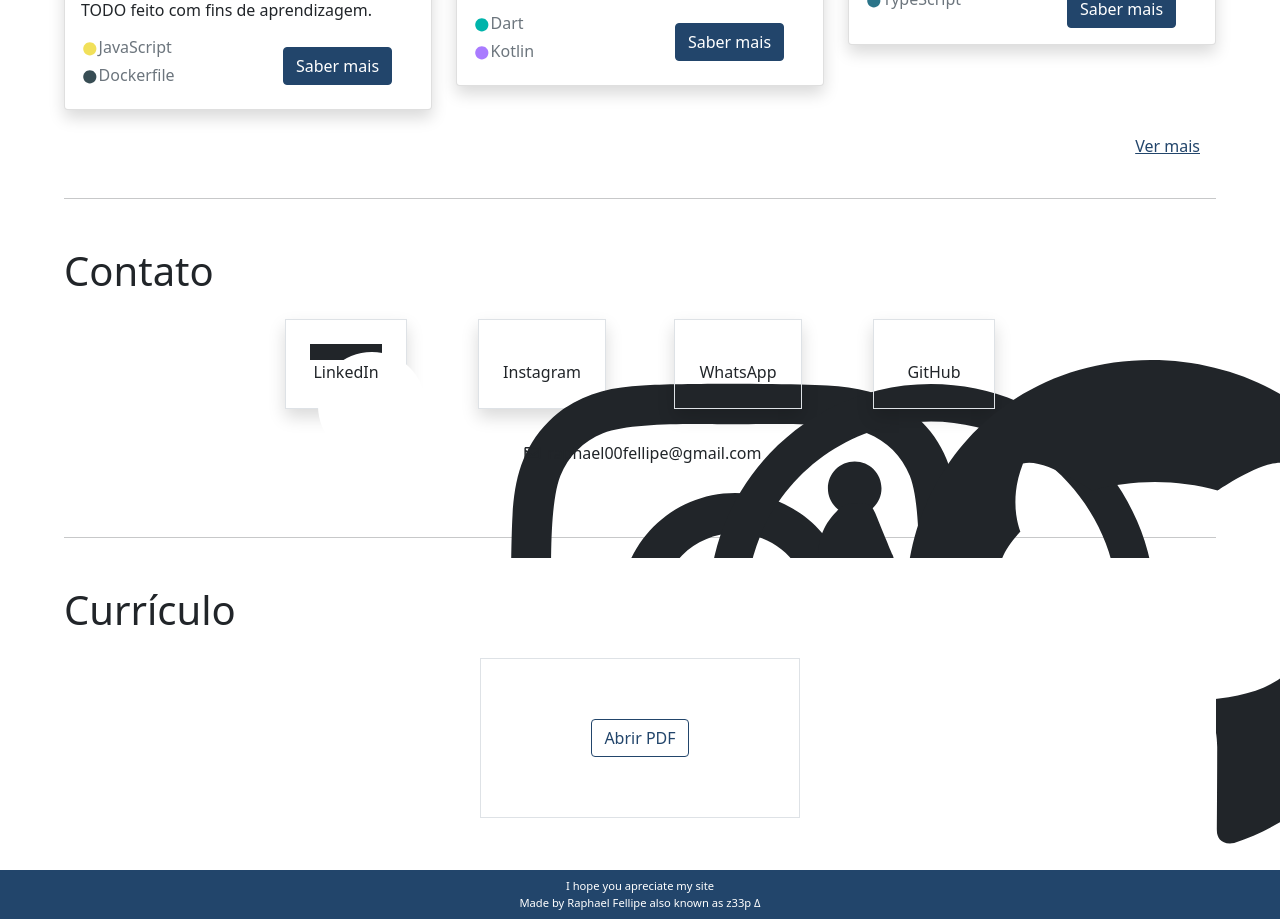
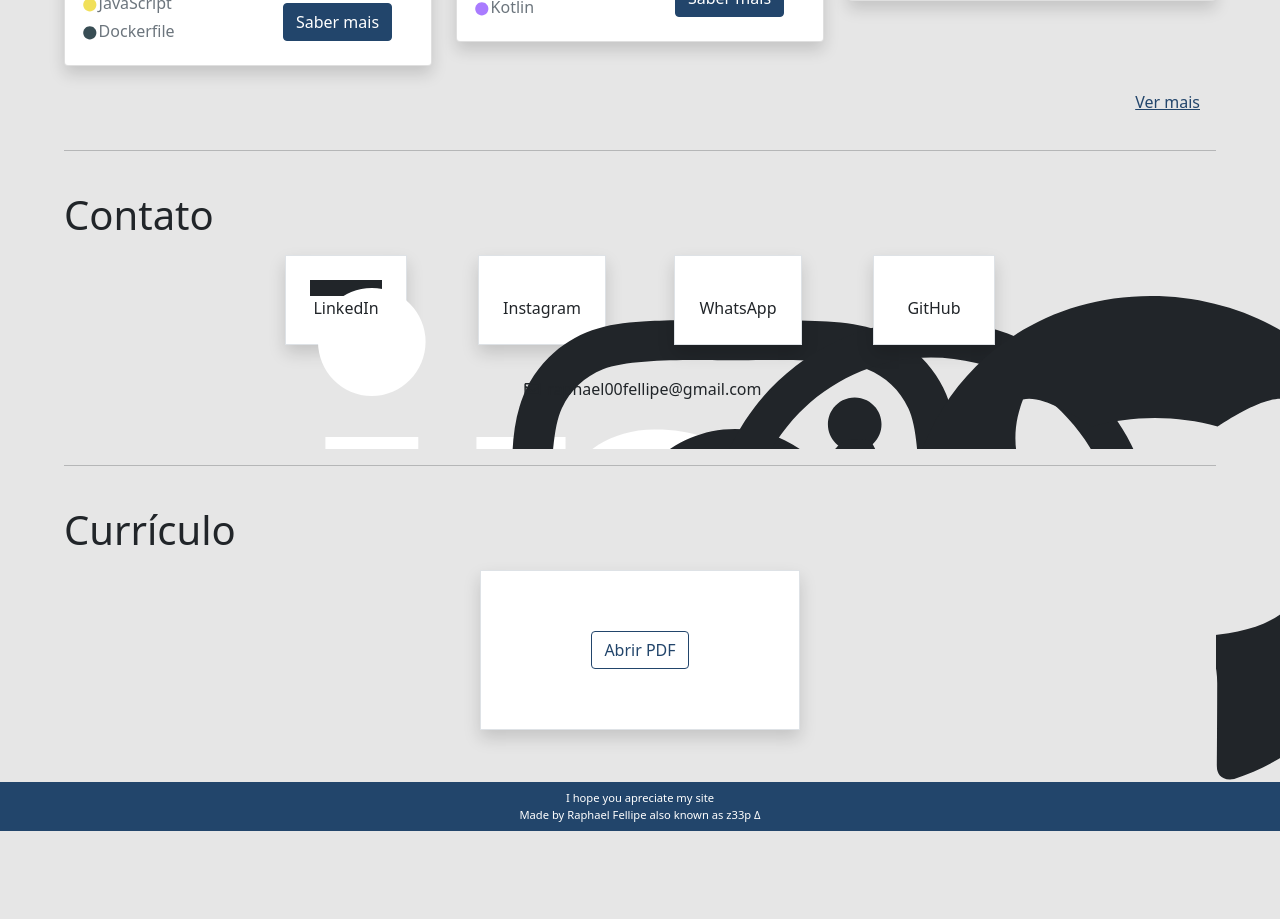
Before and after one commit to z33p/husky, a Next.js app: page / in a window 1280 px wide. Shown: the part 1880-2799 px from the top of the page. After the commit the page ends 2711 px from the top, so only its background shows below. Built offline with nearby package versions, Linux system fonts and the light colour scheme.

Commit message:
feat: background color gray #e6e6e6

```diff
--- a/styles/custom.scss
+++ b/styles/custom.scss
@@ -35,3 +35,7 @@ $grid-breakpoints: (
 }
 
 @import "../node_modules/bootstrap/scss/bootstrap";
+
+html, body, section > *, .section {
+  background-color: #e6e6e6;
+}
--- a/widgets/about_me.tsx
+++ b/widgets/about_me.tsx
@@ -27,7 +27,7 @@ export default function AboutMe() {
           posição de desenvolvedor pleno ainda durante meu segundo ano na
           faculdade.
         </p>
-        <p>
+        <p className="m-0">
           Eu amo investimento e negócios o que me leva a almejar um dia ter a
           oportunidade de abrir minha própria empresa, ou vir a me tornar sócio
           da próxima big tech. Em vista disso, fui levado por minha aspiração a
--- a/widgets/contact/card_contact.tsx
+++ b/widgets/contact/card_contact.tsx
@@ -24,7 +24,7 @@ export default function CardContact({
       href={url}
       target="_blank"
       rel="noreferrer"
-      className="text-dark text-decoration-none"
+      className="bg-white text-dark text-decoration-none"
       title={title}
       style={{ cursor: "pointer" }}
     >
--- a/widgets/contact/contact.tsx
+++ b/widgets/contact/contact.tsx
@@ -14,7 +14,7 @@ export default function Contact() {
   return (
     <Section id="contact" title="Contato" className="mb-5" applyDivider>
       <div className="row justify-content-center">
-        <div className="pb-4 col-6 col-md-2">
+        <div className="mb-4 col-6 col-md-2">
           <div className="d-flex justify-content-center">
             <CardContact
               name="LinkedIn"
@@ -26,7 +26,7 @@ export default function Contact() {
           </div>
         </div>
 
-        <div className="pb-4 col-6 col-md-2">
+        <div className="mb-4 col-6 col-md-2">
           <div className="d-flex justify-content-center">
             <CardContact
               name="Instagram"
@@ -37,7 +37,7 @@ export default function Contact() {
           </div>
         </div>
 
-        <div className="pb-4 col-6 col-md-2">
+        <div className="mb-4 col-6 col-md-2">
           <div className="d-flex justify-content-center">
             <CardContact
               name="WhatsApp"
@@ -48,7 +48,7 @@ export default function Contact() {
           </div>
         </div>
 
-        <div className="pb-4 col-6 col-md-2">
+        <div className="mb-4 col-6 col-md-2">
           <div className="d-flex justify-content-center">
             <CardContact
               name="GitHub"
--- a/widgets/curriculum.tsx
+++ b/widgets/curriculum.tsx
@@ -9,7 +9,7 @@ export default function Curriculum() {
     <Section id="curriculum" title="Currículo" applyDivider>
       <div className="row justify-content-center pb-5">
         <div
-          className="col-md-4 border"
+          className="bg-white col-md-4 border shadow"
           style={{ width: 20 + "em", height: 10 + "em" }}
         >
           <div className="w-100 h-100 d-flex justify-content-center align-items-center">
--- a/widgets/portifolio/card_repository.tsx
+++ b/widgets/portifolio/card_repository.tsx
@@ -34,7 +34,7 @@ export default function CardRepository({
           <div className="row">
             <div className="col-6">
               {languages?.map((language, index) => (
-                <h6 key={index} className="mb-2 text-muted d-flex">
+                <h6 key={index} className="text-muted d-flex">
                   <FontAwesomeIcon
                     icon={faCircle}
                     className="pt-1"
--- a/widgets/section.tsx
+++ b/widgets/section.tsx
@@ -30,7 +30,7 @@ export default function Section({
     textColorClass = "text-dark";
   }
 
-  const sectionPadding = "py-1";
+  const sectionPadding = "my-1";
 
   return (
     <div className="d-flex justify-content-center">
@@ -48,7 +48,7 @@ export default function Section({
           } ${backgroundClass} ${textColorClass} ${sectionPadding}`}
           style={style}
         >
-          <h1 className="pt-4">{title}</h1>
+          <h1 className="pt-4 m-0">{title}</h1>
           <div className="pt-2 pt-md-3">{children}</div>
         </section>
       </div>
```
